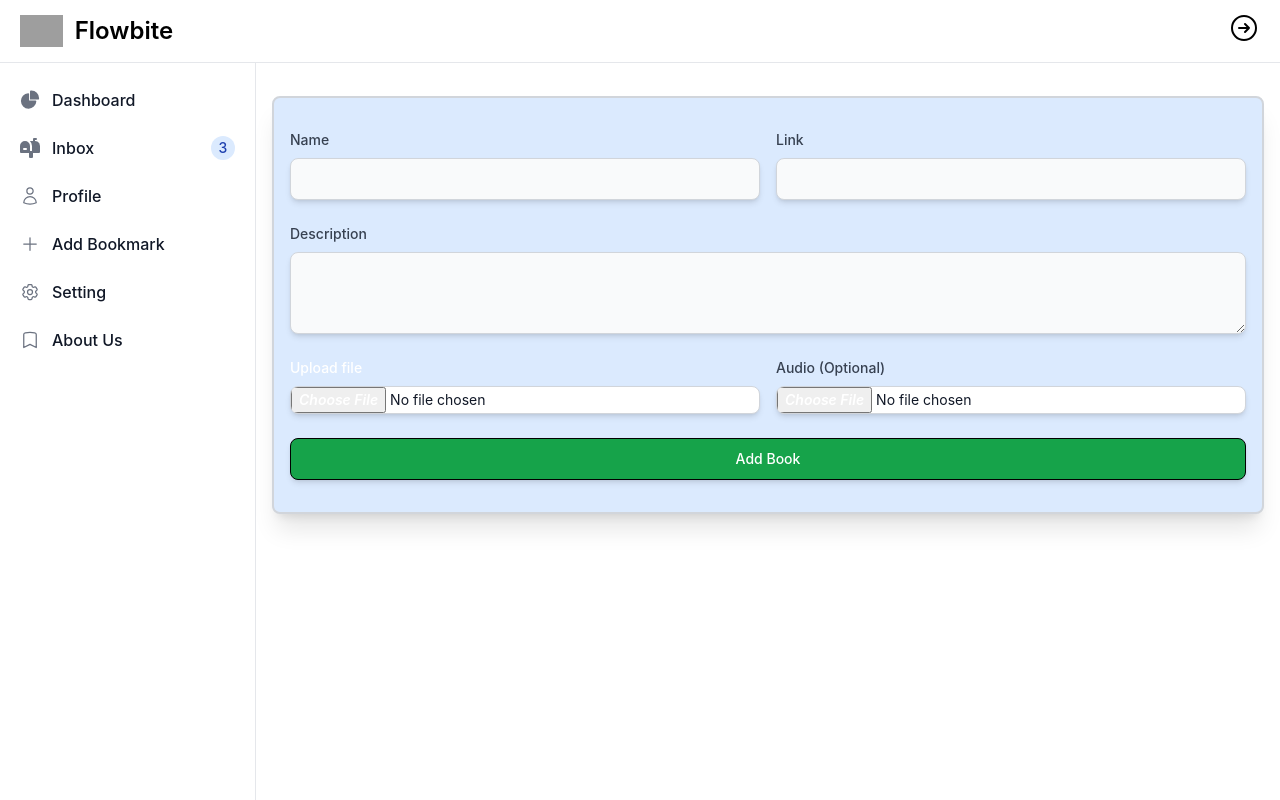
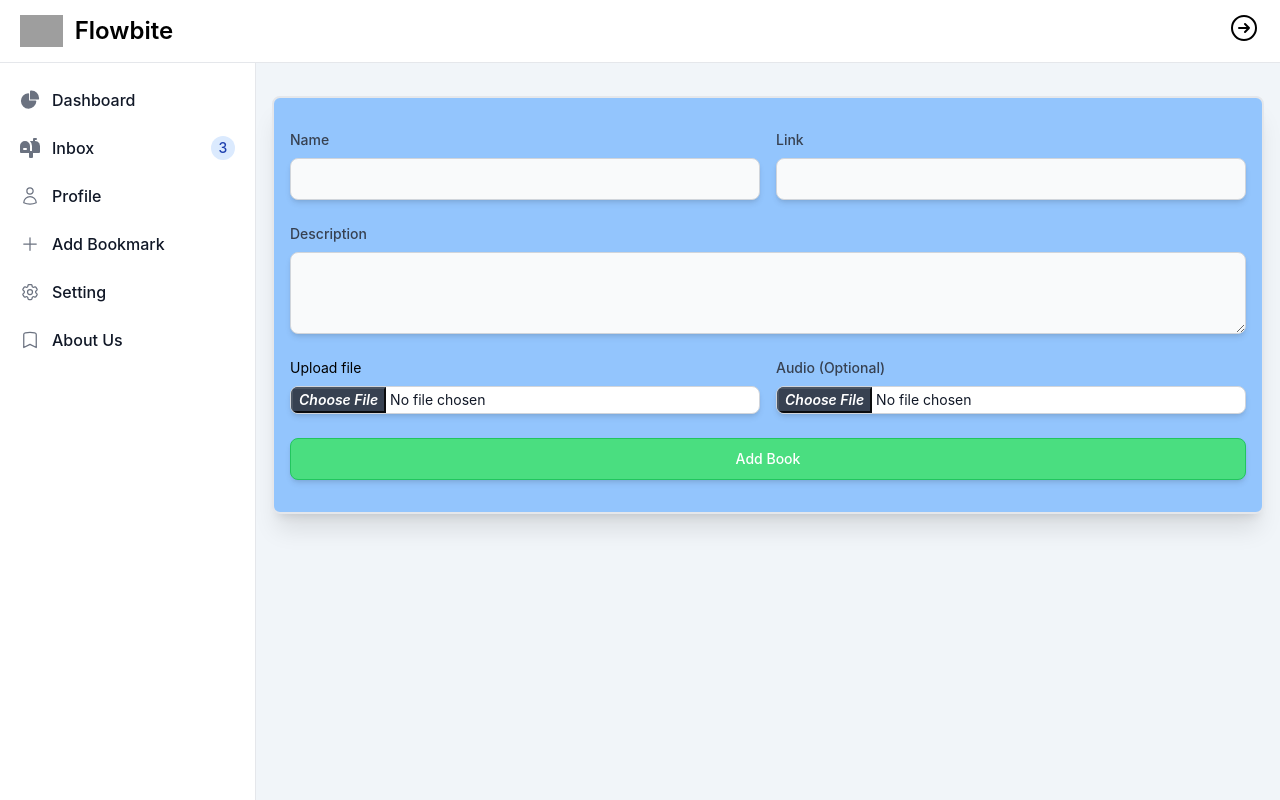
Before and after one commit to YOLO-GIT/Booklist, a PHP site: page /dist/bookmark.html in a window 1280 px wide. Run offline with PHP 8.4, Linux system fonts and the light colour scheme; some libraries are stand-ins or nearby versions; grey boxes are pictures that could not be loaded.

Commit message:
Bookmark Modification

```diff
--- a/Post-Sets/dist/bookmark.html
+++ b/Post-Sets/dist/bookmark.html
@@ -9,7 +9,7 @@
     <title>BookList || Bookmark</title>
 </head>
 
-<body>
+<body class="bg-slate-100 dark:bg-white">
     <!-- Navbar -->
     <nav class="fixed top-0 z-50 w-full bg-white border-b border-gray-200 dark:bg-gray-800 dark:border-gray-700">
         <div class="px-3 py-3 lg:px-5 lg:pl-3">
@@ -141,16 +141,16 @@
     </aside>
 
     <!-- Content -->
-    <div class="flex flex-wrap p-4 mt-20 sm:ml-64">
-        <div class="container mx-auto px-4 py-8 bg-blue-100 dark:bg-blue-400 rounded-lg shadow-xl border-2 border-gray-300
-            dark:border-gray-700">
-            <form>
+    <div class="flex flex-wrap p-4 mt-32 sm:mt-20 sm:ml-64">
+        <div
+            class="container mx-auto px-4 py-8 bg-blue-300 dark:bg-blue-400 rounded-lg shadow-xl border-2 dark:border-gray-700">
+            <form method="" action="">
                 <div class="flex space-x-4">
                     <div class="mb-6 flex-1">
                         <label for="title" class="mb-2 block text-sm font-medium text-gray-700">Name</label>
                         <input type="text" name="title" id="title" autocomplete="off" required class="bg-gray-50 border border-gray-300 text-gray-900 text-sm rounded-lg
                             focus:outline-none focus:ring-blue-500 focus:border-blue-500 block w-full p-2.5 dark:bg-gray-100
-                            dark:border-gray-600 dark:placeholder-gray-400 dark:text-white dark:focus:ring-blue-500
+                            dark:border-gray-600 dark:placeholder-gray-400 dark:focus:ring-blue-500
                             dark:focus:border-blue-500 shadow-md">
                     </div>
                     <div class="mb-6 flex-1">
@@ -158,7 +158,7 @@
                         <input type="text" name="author" id="author" autocomplete="off" required class="bg-gray-50 border border-gray-300 text-gray-900 text-sm rounded-lg
                             focus:outline-none focus:ring-blue-500 focus:border-blue-500 block w-full p-2.5
                             dark:bg-gray-100
-                            dark:border-gray-600 dark:placeholder-gray-400 dark:text-white dark:focus:ring-blue-500
+                            dark:border-gray-600 dark:placeholder-gray-400 dark:focus:ring-blue-500
                             dark:focus:border-blue-500 shadow-md">
                     </div>
                 </div>
@@ -166,30 +166,32 @@
                     <label for="description" class="mb-2 block text-sm font-medium text-gray-700">Description</label>
                     <textarea id="description" name="description" rows="3" class="bg-gray-50 border border-gray-300 text-gray-900 text-sm rounded-lg
                         focus:outline-none focus:ring-blue-500 focus:border-blue-500 block w-full p-2.5 dark:bg-gray-100
-                        dark:border-gray-600 dark:placeholder-gray-400 dark:text-white dark:focus:ring-blue-500
+                        dark:border-gray-600 dark:placeholder-gray-400 dark:focus:ring-blue-500
                         dark:focus:border-blue-500 shadow-md"></textarea>
                 </div>
                 <div class="flex space-x-4">
                     <div class="mb-6 flex-1">
-                        <label for="image" class="block mb-2 text-sm font-medium dark:text-gray-900 text-white"
-                            for="file_input">Upload file</label>
+                        <label for="image" class="block mb-2 text-sm font-mediumtext-gray-900" for="file_input">Upload
+                            file</label>
                         <input class="block w-full text-sm text-gray-900 border border-gray-300 shadow-md rounded-lg
-                            cursor-pointer bg-white dark:text-black focus:outline-none file:dark:bg-gray-700
-                            file:dark:border-gray-600 dark:placeholder-black file:font-semibold file:italic
+                            cursor-pointer bg-white dark:text-black focus:outline-none
+                            file:bg-gray-700 file:border-gray-600 dark:placeholder-black file:font-semibold file:italic
                             file:text-white" name="image" id="image" type="file">
                     </div>
                     <div class="mb-6 flex-1">
                         <label for="audio" class="block mb-2 text-sm font-medium text-gray-700">Audio (Optional)</label>
                         <input type="file" name="audio" id="audio" class="block w-full text-sm text-gray-900 border border-gray-300 rounded-lg cursor-pointer
-                            bg-white dark:text-black focus:outline-none file:dark:bg-gray-700 file:dark:border-gray-600
+                            bg-white dark:text-black focus:outline-none file:bg-gray-700 file:border-gray-600
                             dark:placeholder-black file:font-semibold file:italic file:text-white shadow-md">
                     </div>
                 </div>
 
                 <div class="flex justify-center">
-                    <button type="submit" class="w-full text-white shadow-md bg-green-600 hover:bg-green-700 focus:ring-4
+                    <button type="submit"
+                        class="w-full text-white shadow-md
+                      bg-green-400 hover:bg-green-700 focus:ring-4
                         focus:outline-none focus:ring-green-300 font-medium rounded-lg text-sm px-5 py-2.5 text-center
-                        dark:bg-green-600 dark:hover:bg-green-700 dark:focus:ring-green-800 border border-black">Add
+                        dark:bg-green-600 dark:hover:bg-green-700 dark:focus:ring-green-800 border border-green-500 dark:border-black">Add
                         Book</button>
                 </div>
             </form>
--- a/Post-Sets/src/output.css
+++ b/Post-Sets/src/output.css
@@ -787,6 +787,10 @@ video {
   margin-top: 1.5rem;
 }
 
+.mt-40 {
+  margin-top: 10rem;
+}
+
 .block {
   display: block;
 }
@@ -1191,6 +1195,21 @@ video {
   border-color: rgb(0 0 0 / var(--tw-border-opacity));
 }
 
+.border-gray-600 {
+  --tw-border-opacity: 1;
+  border-color: rgb(75 85 99 / var(--tw-border-opacity));
+}
+
+.border-white {
+  --tw-border-opacity: 1;
+  border-color: rgb(255 255 255 / var(--tw-border-opacity));
+}
+
+.border-green-500 {
+  --tw-border-opacity: 1;
+  border-color: rgb(34 197 94 / var(--tw-border-opacity));
+}
+
 .\!bg-primary-600 {
   --tw-bg-opacity: 1 !important;
   background-color: rgb(37 99 235 / var(--tw-bg-opacity)) !important;
@@ -1297,6 +1316,26 @@ video {
 .bg-gray-300 {
   --tw-bg-opacity: 1;
   background-color: rgb(209 213 219 / var(--tw-bg-opacity));
+}
+
+.bg-green-400 {
+  --tw-bg-opacity: 1;
+  background-color: rgb(74 222 128 / var(--tw-bg-opacity));
+}
+
+.bg-slate-400 {
+  --tw-bg-opacity: 1;
+  background-color: rgb(148 163 184 / var(--tw-bg-opacity));
+}
+
+.bg-slate-100 {
+  --tw-bg-opacity: 1;
+  background-color: rgb(241 245 249 / var(--tw-bg-opacity));
+}
+
+.bg-blue-300 {
+  --tw-bg-opacity: 1;
+  background-color: rgb(147 197 253 / var(--tw-bg-opacity));
 }
 
 .bg-gradient-to-r {
@@ -1658,6 +1697,16 @@ video {
   transition-timing-function: cubic-bezier(0, 0, 0.2, 1);
 }
 
+.file\:border-gray-600::file-selector-button {
+  --tw-border-opacity: 1;
+  border-color: rgb(75 85 99 / var(--tw-border-opacity));
+}
+
+.file\:bg-gray-700::file-selector-button {
+  --tw-bg-opacity: 1;
+  background-color: rgb(55 65 81 / var(--tw-bg-opacity));
+}
+
 .file\:font-semibold::file-selector-button {
   font-weight: 600;
 }
@@ -1669,6 +1718,10 @@ video {
 .file\:text-white::file-selector-button {
   --tw-text-opacity: 1;
   color: rgb(255 255 255 / var(--tw-text-opacity));
+}
+
+.file\:opacity-5::file-selector-button {
+  opacity: 0.05;
 }
 
 .hover\:-translate-y-0:hover {
@@ -1852,6 +1905,10 @@ video {
     margin-left: 16rem;
   }
 
+  .sm\:mt-20 {
+    margin-top: 5rem;
+  }
+
   .sm\:hidden {
     display: none;
   }
```
